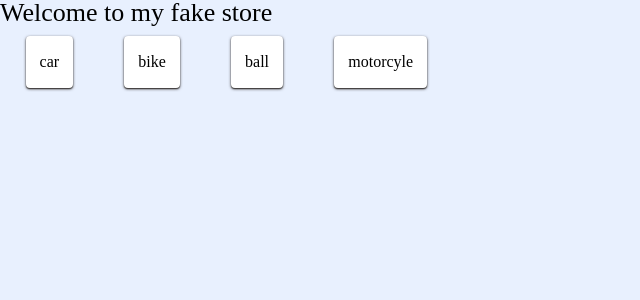
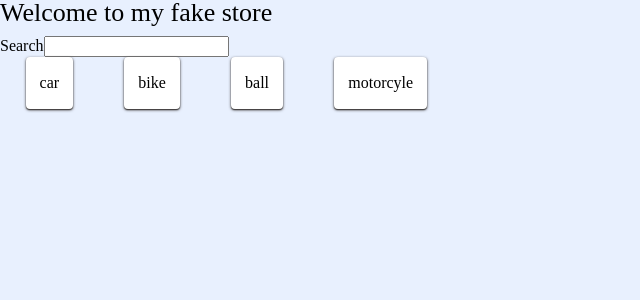
Before and after one commit to interestingjoe/Fake-Store, a React (Create React App) app: page / in a window 1280 px wide. Shown: the top 300 px of the page, without its empty margins (0-640 px from the left). Built offline with nearby package versions, Linux system fonts and the light colour scheme.

Commit message:
Added a search bar.

```diff
--- a/src/App.js
+++ b/src/App.js
@@ -1,5 +1,6 @@
 import {useState, useEffect} from 'react'
 import ProductItem from './components/ProductItem/ProductItem'
+import Search from './components/Search/Search'
 import './App.css';
 
 function App() {
@@ -23,6 +24,7 @@
         <h1>
             Welcome to my fake store
         </h1>
+        <Search />
         {
             hasProductList ?
             <ul className="product-list">
--- /dev/null
+++ b/src/components/Search/Search.js
@@ -0,0 +1,21 @@
+import React from 'react'
+import {useState} from 'react'
+
+const Search = () => {
+    const [searchedValue, setSearchedValue] = useState('')
+
+    const changeProductList = (e) => {
+        setSearchedValue(e.target.value)
+    }
+
+    return (
+        <div className='search'>
+            <label>
+                Search
+            </label>
+            <input type='text' value={searchedValue} onChange={changeProductList} />
+        </div>
+    )
+}
+
+export default Search
--- a/src/index.css
+++ b/src/index.css
@@ -29,7 +29,7 @@
   color: black;
 }
 
-p {
+p, label {
   margin: 0 0 10px;
   padding: 0;
   font-family: 'Marko One',serif;
--- a/src/scss/_main.scss
+++ b/src/scss/_main.scss
@@ -28,7 +28,7 @@
     color: $black;
 }
 
-p {
+p, label {
     margin: 0 0 10px;
     padding: 0;
     font-family: 'Marko One',serif;
```
